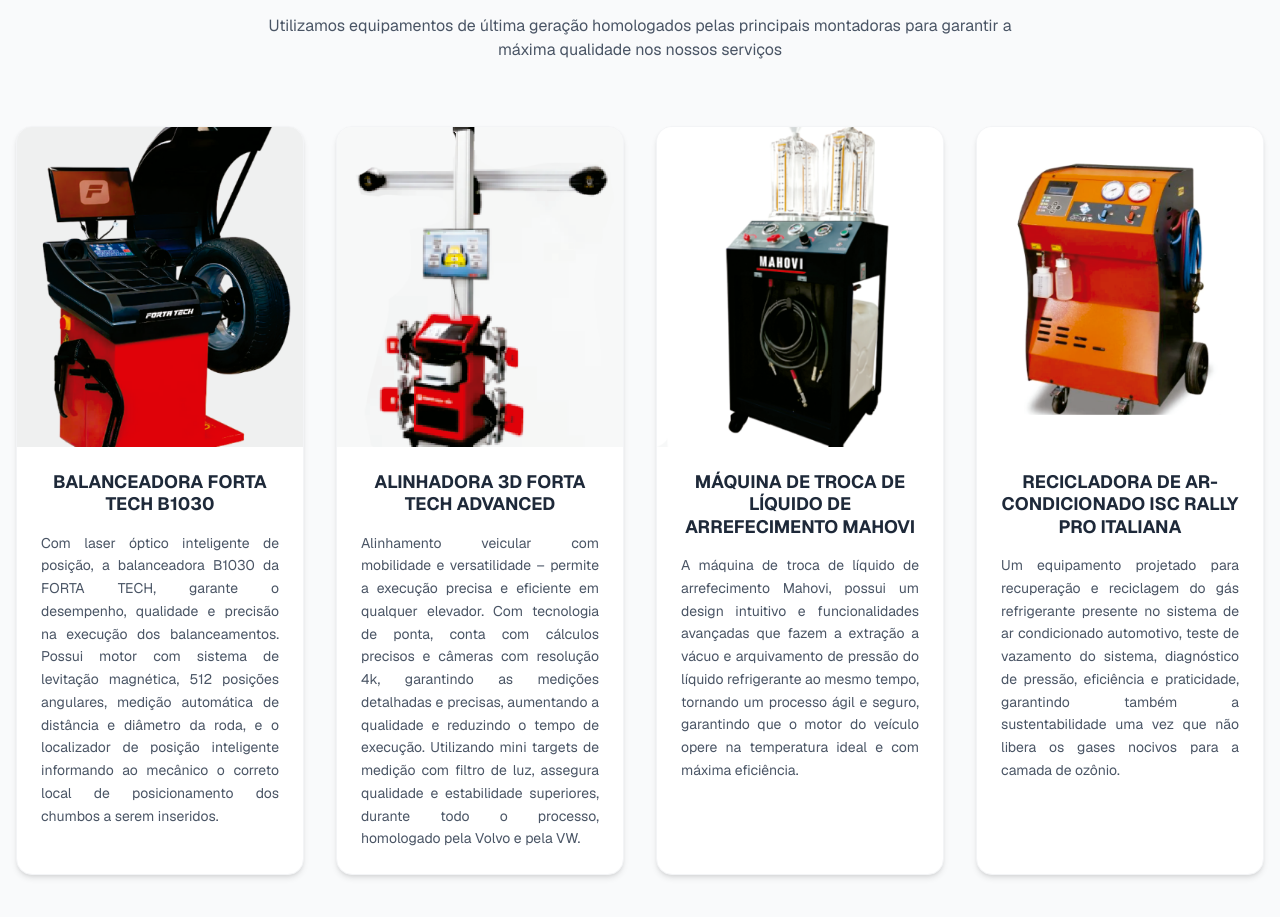
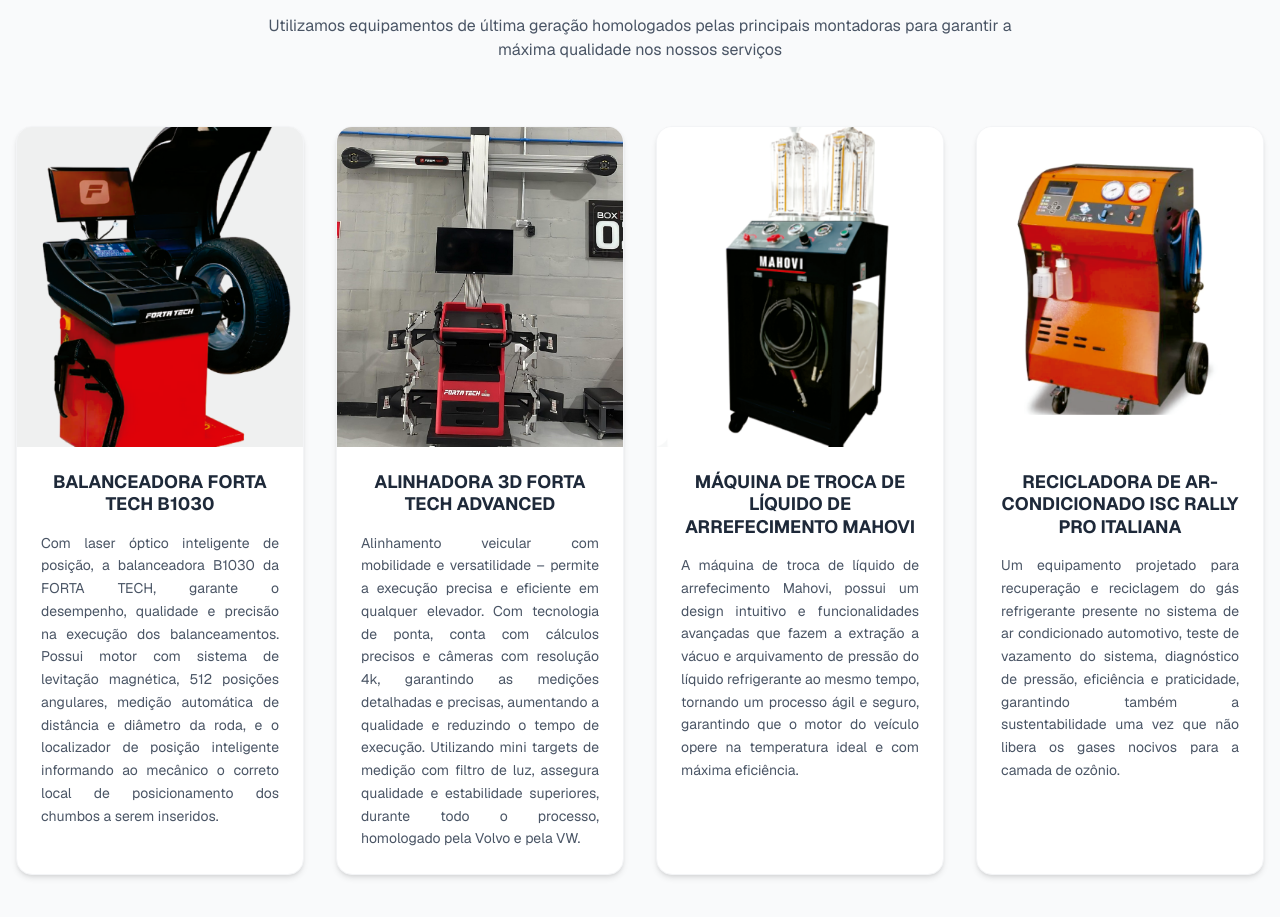
Before and after one commit to ramou1/scuderia-varga, a Next.js app: page / in a window 1280 px wide. Shown: the part 3340-4257 px from the top of the page. Built offline with nearby package versions, Linux system fonts and the light colour scheme.

Commit message:
fi: new alinhadora 3d forta tech advanced picture

```diff
--- a/src/components/Technology.tsx
+++ b/src/components/Technology.tsx
@@ -14,7 +14,7 @@
   {
     icon: Cpu,
     title: 'ALINHADORA 3D FORTA TECH ADVANCED',
-    image: '/images/tecnologia02.png',
+    image: '/images/tecnologia02.jpeg',
     description: 'Alinhamento veicular com mobilidade e versatilidade – permite a execução precisa e eficiente em qualquer elevador. Com tecnologia de ponta, conta com cálculos precisos e câmeras com resolução 4k, garantindo as medições detalhadas e precisas, aumentando a qualidade e reduzindo o tempo de execução. Utilizando mini targets de medição com filtro de luz, assegura qualidade e estabilidade superiores, durante todo o processo, homologado pela Volvo e pela VW.'
   },
   {
```
Also changed, not shown: public/images/tecnologia02-old.png (renamed from public/images/tecnologia02.png), public/images/tecnologia02.jpeg (added).
